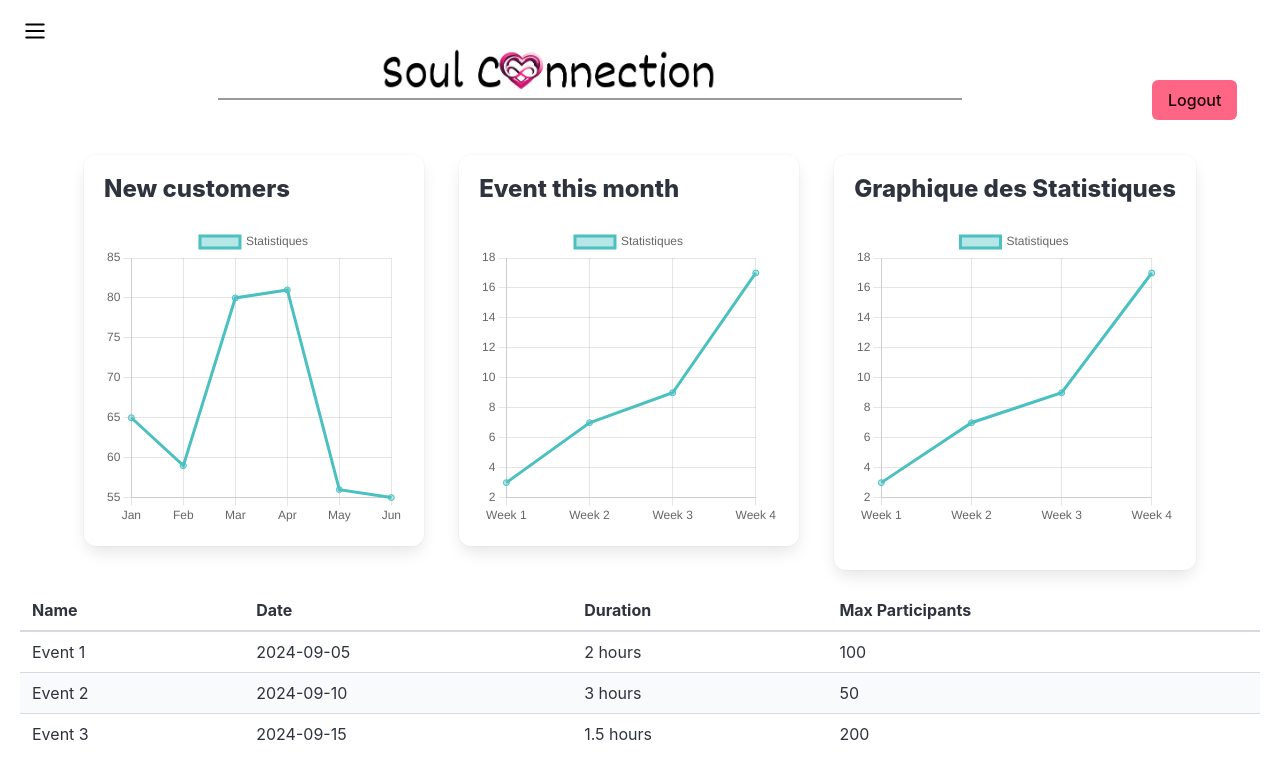
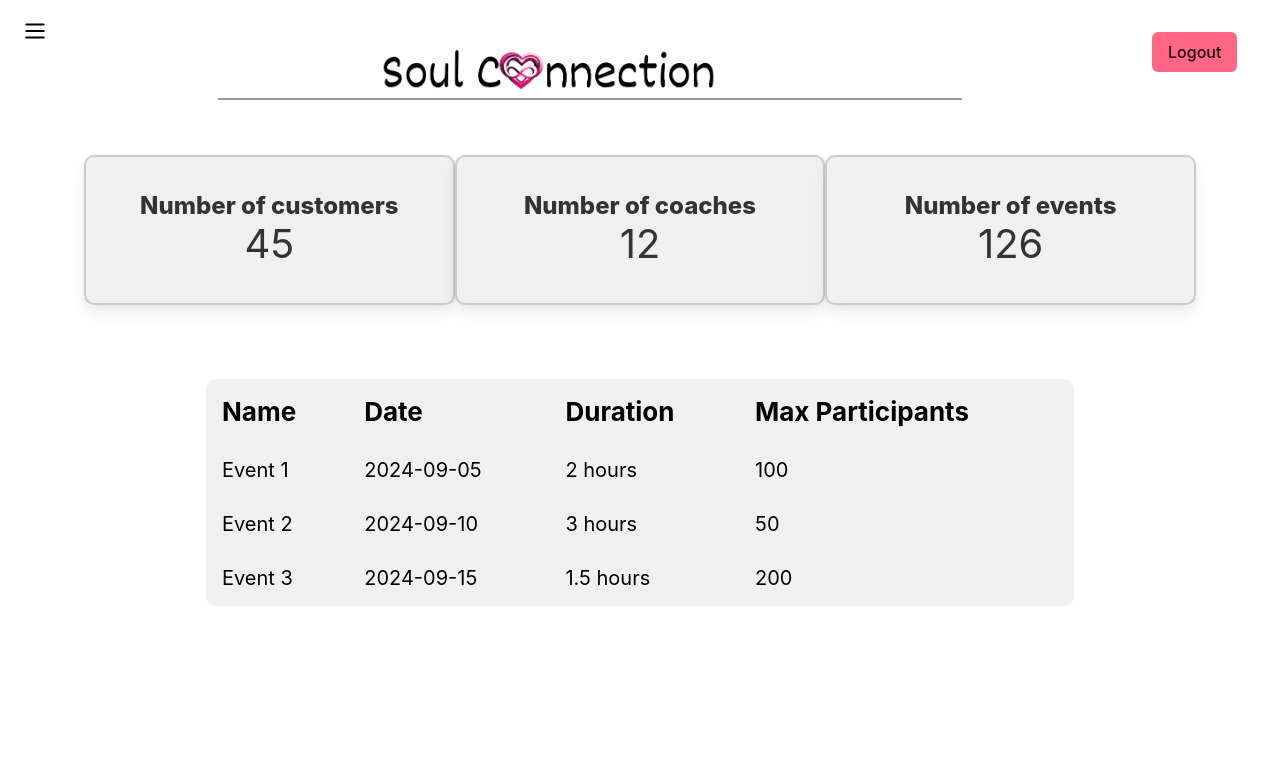
Before and after one commit to IchiiDev/survivor, a React (Create React App) app in the folder frontend/: page / in a window 1280 px wide. Shown: the top 778 px of the page. Built offline with nearby package versions, Linux system fonts and the light colour scheme; sample sign-in values are in the browser's storage.

Commit message:
feat : Home basics stats with box & table, basic statistics Pie & Line

```diff
--- a/frontend/src/pages/Home.scss
+++ /dev/null
@@ -1,31 +0,0 @@
-.container {
-    display: flex;
-    flex-direction: row;
-    justify-content: space-between;
-    padding: 20px;
-  }
-
-  .must-sees {
-    background-color: #000000;
-    border: 2px solid #686868;
-    border-radius: 10px;
-    width: 150px;
-    height: 150px;
-    display: flex;
-    flex-direction: column;
-    justify-content: center;
-    align-items: center;
-    margin: 0 5px;
-  }
-
-  .must-title {
-    font-size: 18px;
-    margin-bottom: 10px;
-    text-align: center;
-  }
-
-  .must-number {
-    font-size: 36px;
-    font-weight: bold;
-    text-align: center;
-  }
--- a/frontend/src/pages/Home.tsx
+++ b/frontend/src/pages/Home.tsx
@@ -1,67 +1,27 @@
 import Titlebox from "../components/Titlebox"
-import './Home.scss';
-import { Line } from 'react-chartjs-2';
-import {Chart as ChartJS, CategoryScale, LinearScale, PointElement, LineElement,
-		Title, Tooltip, Legend, } from 'chart.js';
-
-ChartJS.register(CategoryScale, LinearScale, PointElement, LineElement,
-	Title, Tooltip, Legend );
+import "./Stats.scss";
 
 const Home = () => {
-	const newCustomers = {
-		labels: ['Jan', 'Feb', 'Mar', 'Apr', 'May', 'Jun'],
-		datasets: [{
-			label: 'Statistiques',
-			data: [65, 59, 80, 81, 56, 55],
-			fill: false,
-			backgroundColor: 'rgba(75, 192, 192, 0.4)',
-			borderColor: 'rgba(75, 192, 192, 1)',
-	},],};
-	const event = {
-		labels: ['Week 1', 'Week 2', 'Week 3', 'Week 4'],
-		datasets: [{
-			label: 'Statistiques',
-			data: [3, 7, 9, 17],
-			fill: false,
-			backgroundColor: 'rgba(75, 192, 192, 0.4)',
-			borderColor: 'rgba(75, 192, 192, 1)',
-	},],};
-	const data = {
-		labels: ['Week 1', 'Week 2', 'Week 3', 'Week 4'],
-		datasets: [{
-			label: 'Statistiques',
-			data: [3, 7, 9, 17],
-			fill: false,
-			backgroundColor: 'rgba(75, 192, 192, 0.4)',
-			borderColor: 'rgba(75, 192, 192, 1)',
-	},],};
-
-	  const options = {
-		responsive: true,
-		maintainAspectRatio: false,
-	  };
     return (
     	<>
 		<Titlebox title=""></Titlebox>
       	<div className="container">
-    			<div className="box">
-    			    <h3 className="title is-4">New customers</h3>
-    			    <div style={{ height: '300px' }}> <Line data={newCustomers} options={options} />
+        	<div className="box centered-box">
+          		<h3 className="title is-4 dark-text">Number of customers</h3>
+          		<h3 className="subtitle is-2 dark-text">45</h3>
+        	</div>
+        	<div className="box centered-box">
+          		<h3 className="title is-4 dark-text">Number of coaches</h3>
+          		<h3 className="subtitle is-2 dark-text">12</h3>
+        	</div>
+        	<div className="box centered-box">
+          		<h3 className="title is-4 dark-text">Number of events</h3>
+          		<h3 className="subtitle is-2 dark-text">126</h3>
         	</div>
       </div>
-    			<div className="box">
-    			    <h3 className="title is-4">Event this month</h3>
-    			    <div style={{ height: '300px' }}> <Line data={event} options={options} />
-					</div>
-    			</div>
-    			<div className="box">
-    			    <h3 className="title is-4">Graphique des Statistiques</h3>
-    			    <div style={{ height: '300px' }}> <Line data={data} options={options} />
-					</div>
-    			</div>
-    		</div>
+
       <div className="table-container">
-                <table className="table is-striped is-fullwidth custom-table">
+        	<table className="table custom-table-stats">
           		<thead>
             		<tr>
               			<th>Name</th>
--- a/frontend/src/pages/Statistics.tsx
+++ b/frontend/src/pages/Statistics.tsx
@@ -1,11 +1,124 @@
+import Titlebox from "../components/Titlebox"
+import "./Stats.scss";
+import { Line, Pie } from "react-chartjs-2";
+import {Chart as ChartJS, CategoryScale, LinearScale, PointElement, LineElement,
+		Title, Tooltip, Legend,
+		ArcElement, } from "chart.js";
+
+ChartJS.register(CategoryScale, LinearScale, PointElement, LineElement, ArcElement,
+	Title, Tooltip, Legend );
 const Statistics = () => {
+	const newCustomers = {
+		labels: ["Jan", "Feb", "Mar", "Apr", "May", "Jun"],
+		datasets: [{
+			label: "Meetings",
+			data: [65, 59, 80, 81, 56, 55],
+			fill: false,
+			borderColor: "rgba(75, 192, 192, 1)",
+	},],};
+	const event = {
+		labels: ["Jan", "Feb", "Mar", "Apr", "May", "Jun"],
+		datasets: [{
+			label: "Event organized",
+			data: [32, 59, 80, 81, 56, 70],
+			fill: false,
+			borderColor: "rgba(75, 192, 192, 1)",
+	},],};
+
+	const astrologicData = {
+		labels: ["Aries", "Taurus", "Gemini", "Cancer", "Leo", "Virgo", "Libra", "Scorpio", "Aquarius", "Sagittarius", "Capricorn", "Pisces"],
+		datasets: [
+	  		{
+				data: [12, 19, 3, 5, 2, 3, 8, 10, 4, 12, 20, 9],
+				backgroundColor: [
+		  			"rgba(255, 0, 0, 0.2)",
+		  			"rgba(0, 255, 0, 0.2)",
+		  			"rgba(0, 0, 255, 0.2)",
+		  			"rgba(255, 255, 0, 0.2)",
+		  			"rgba(0, 255, 255, 0.2)",
+		  			"rgba(255, 0, 255, 0.2)",
+					"rgba(255, 165, 0, 0.2)",
+					"rgba(128, 0, 128, 0.2)",
+					"rgba(255, 105, 180, 0.2)",
+					"rgba(165, 42, 42, 0.2)",
+					"rgba(128, 128, 128, 0.2)",
+					"rgba(0, 0, 0, 0.2)",
+				],
+				borderColor: [
+					"rgba(255, 0, 0, 0.2)",
+					"rgba(0, 255, 0, 0.2)",
+					"rgba(0, 0, 255, 0.2)",
+					"rgba(255, 255, 0, 0.2)",
+					"rgba(0, 255, 255, 0.2)",
+					"rgba(255, 0, 255, 0.2)",
+				  	"rgba(255, 165, 0, 0.2)",
+				  	"rgba(128, 0, 128, 0.2)",
+				  	"rgba(255, 105, 180, 0.2)",
+				  	"rgba(165, 42, 42, 0.2)",
+				  	"rgba(128, 128, 128, 0.2)",
+				  	"rgba(0, 0, 0, 0.2)",
+				],
+				borderWidth: 1,
+	  		},
+		],
+	};
+
+	const genderData = {
+		labels: ["Women", "Men", "Others"],
+		datasets: [
+	  		{
+				data: [20, 25, 4],
+				backgroundColor: [
+		  			"rgba(255, 105, 180, 0.2)",
+		  			"rgba(0, 255, 255, 0.2)",
+					"rgba(128, 128, 128, 0.2)",
+				],
+				borderColor: [
+					"rgba(255, 105, 180, 0.2)",
+					"rgba(0, 255, 255, 0.2)",
+					"rgba(128, 128, 128, 0.2)",
+				],
+				borderWidth: 1,
+	  		},
+		],
+	};
+
+	const options = {
+		responsive: true,
+		maintainAspectRatio: false,
+	};
+
     return (
     	<>
-        	<div className="columns">
-				<div className="column">
-					<h1 className="basic-text-color">Statistics</h1>
-				</div>
+		<Titlebox title="Statistics"></Titlebox>
+      	<div className="container">
+        	<div className="box">
+          		<h3 className="title is-4 dark-text">Event last months</h3>
+          		<div style={{ height: "300px" }}>
+            		<Line data={event} options={options} />
+          		</div>
         	</div>
+			<div className="box">
+				<h3 className="title is-4 dark-text">Astologic signs</h3>
+				<div style={{ height: "300px", width: "300px" }}>
+      				<Pie data={astrologicData} options={options} />
+    			</div>
+			</div>
+			<div className="box">
+				<h3 className="title is-4 dark-text">Genders</h3>
+				<div style={{ height: "300px", width: "300px" }}>
+      				<Pie data={genderData} options={options} />
+    			</div>
+			</div>
+      	</div>
+		<div className="container">
+			<div className="box">
+          		<h3 className="title is-4 dark-text">Encounters last months</h3>
+          		<div style={{ height: "300px" }}>
+            		<Line data={newCustomers} options={options} />
+          		</div>
+        	</div>
+		</div>
       	</>
     )
   };
--- /dev/null
+++ b/frontend/src/pages/Stats.scss
@@ -0,0 +1,70 @@
+.container {
+  display: flex;
+  justify-content: space-between;
+  padding: 20px;
+}
+
+.box {
+  background-color: #f0f0f0;
+  border: 2px solid #ccc;
+  border-radius: 10px;
+  width: 400px;
+  padding: 40px;
+}
+
+.centered-box {
+  display: flex;
+  flex-direction: column;
+  justify-content: center;
+  align-items: center;
+  height: 150px;
+}
+
+.dark-text {
+  color: #333;
+}
+
+.table-container {
+  display: flex;
+  justify-content: center;
+  padding-top: 30px;
+}
+.custom-table-stats {
+  width: 70%;
+  position: relative;
+  background-color: #f0f0f0;
+  border-radius: 10px;
+  overflow: hidden;
+  color: black;
+  border-collapse: collapse;
+}
+
+.custom-table-stats thead {
+  background-color: #f0f0f0 !important;
+  color: black !important;
+  font-size: 26px;
+}
+
+.custom-table-stats tbody tr:nth-child(even) {
+  background-color: #f0f0f0;
+}
+
+.custom-table-stats th,
+.custom-table-stats td {
+  padding: 12px 15px;
+  text-align: center;
+  color: black !important;
+  border: none;
+}
+
+.custom-table-stats th {
+  font-weight: bold;
+}
+
+.custom-table-stats td {
+  font-size: 20px;
+}
+
+.custom-table-stats {
+  border: 1px solid #ccc;
+}
--- a/frontend/src/pages/pages.scss
+++ b/frontend/src/pages/pages.scss
@@ -54,7 +54,7 @@ html {
 
 .logout {
   position: absolute;
-  top: 10%;
+  top: 4%;
   left: 90%;
 }
 
```
Lines whose indentation alone changed are shown as unchanged.
